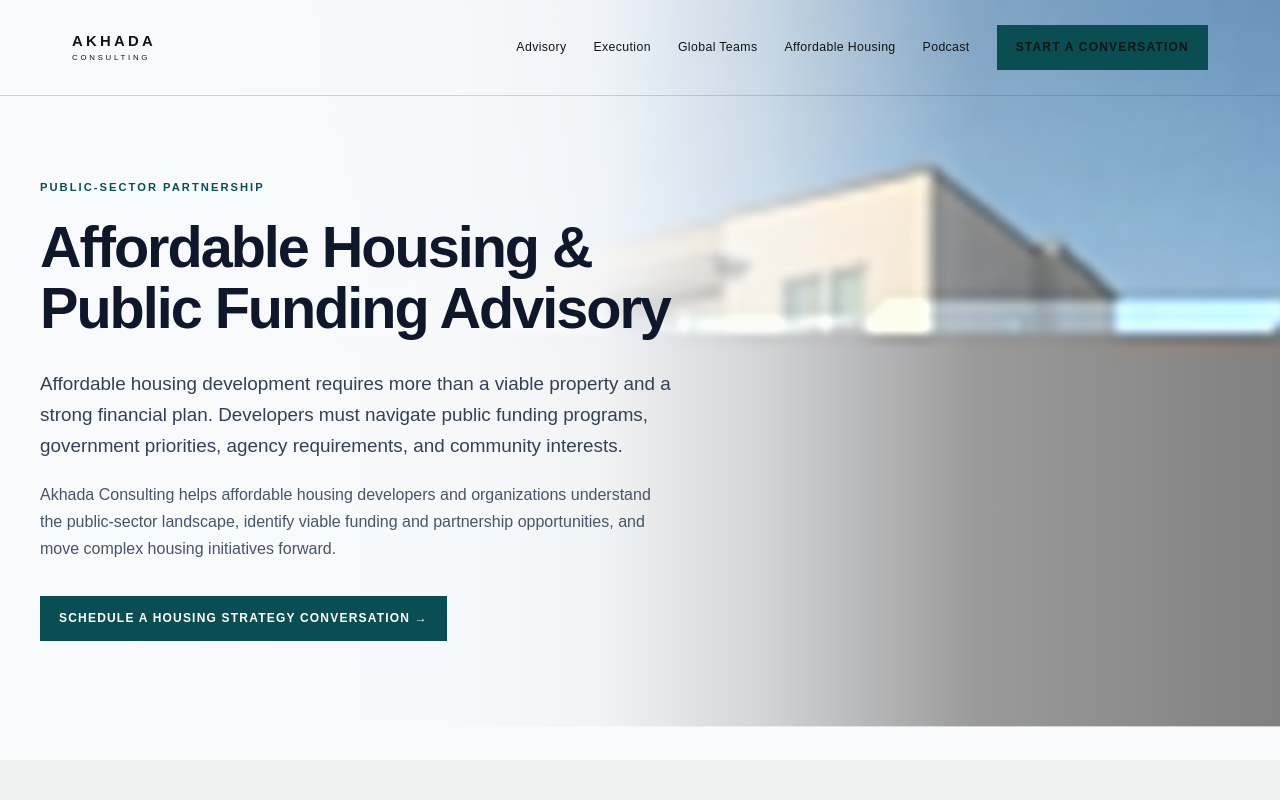
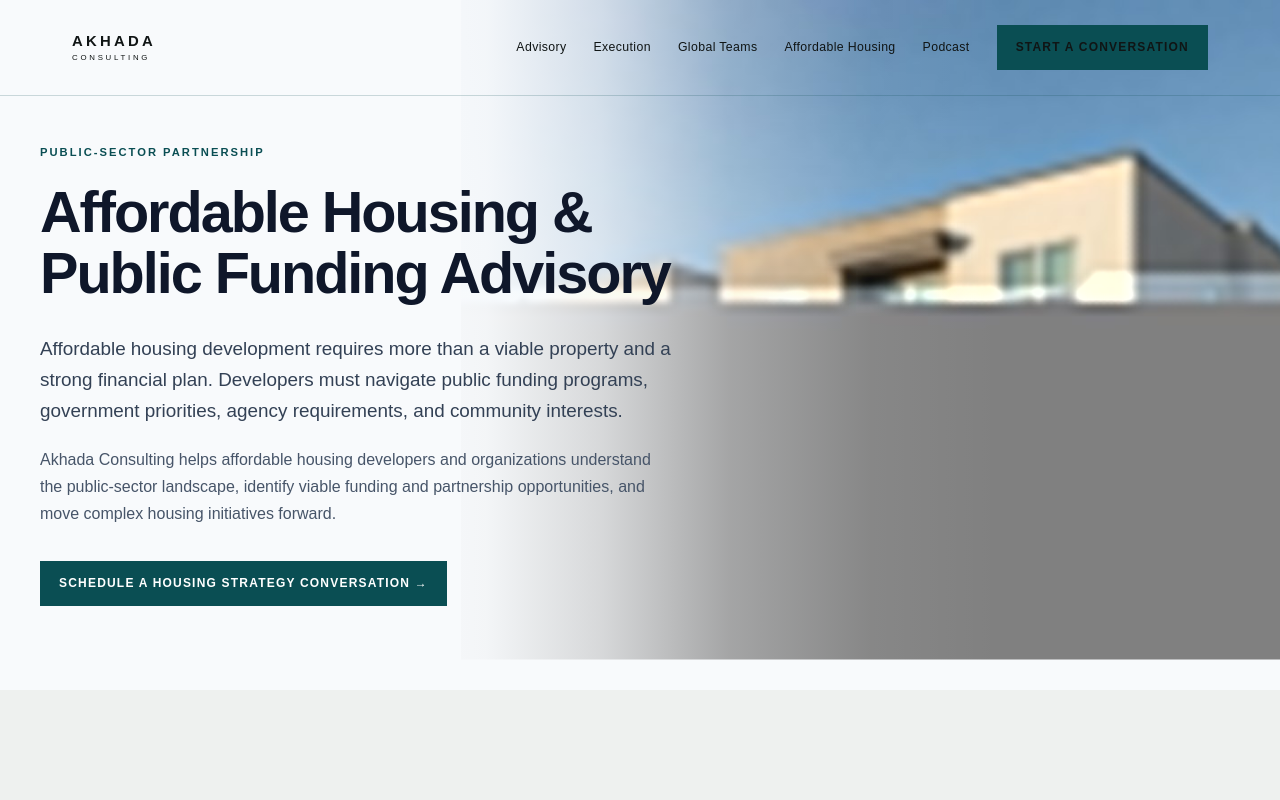
Before and after one commit to sasmithconsult/akhadaconsulting.com, a Next.js app: page /affordable-housing-advisory in a window 1280 px wide. Shown: the top 800 px of the page. Built offline with nearby package versions, Linux system fonts and the light colour scheme.

Commit message:
Preserve housing image proportions on wide screens

```diff
--- a/app/visual-fixes.css
+++ b/app/visual-fixes.css
@@ -17,19 +17,22 @@
 /* Affordable housing hero: intentionally mirrors the proven light-page concept. */
 .housing-hero {
   position: relative;
-  min-height: 760px;
+  min-height: 690px;
   display: flex;
   align-items: center;
   overflow: hidden;
   color: #0f172a;
   background: #f8fafc;
-  padding: 130px max(32px, calc((100vw - var(--max)) / 2)) 70px;
+  padding: 125px max(32px, calc((100vw - var(--max)) / 2)) 65px;
 }
 
 .housing-hero-image {
   position: absolute;
-  inset: 0;
-  width: 100%;
+  top: 0;
+  right: 0;
+  bottom: 0;
+  left: 36%;
+  width: 64%;
   height: 100%;
   object-fit: cover;
   object-position: center center;
@@ -43,11 +46,12 @@
   background: linear-gradient(
     90deg,
     rgba(248, 250, 252, 1) 0%,
-    rgba(248, 250, 252, 0.99) 35%,
-    rgba(248, 250, 252, 0.94) 47%,
-    rgba(248, 250, 252, 0.68) 60%,
-    rgba(248, 250, 252, 0.22) 76%,
-    rgba(248, 250, 252, 0) 100%
+    rgba(248, 250, 252, 1) 31%,
+    rgba(248, 250, 252, 0.96) 38%,
+    rgba(248, 250, 252, 0.72) 47%,
+    rgba(248, 250, 252, 0.30) 57%,
+    rgba(248, 250, 252, 0.06) 68%,
+    rgba(248, 250, 252, 0) 78%
   );
 }
 
@@ -102,6 +106,13 @@
   outline: 1px solid rgba(255, 255, 255, 0.06);
 }
 
+@media (max-width: 1000px) {
+  .housing-hero-image {
+    left: 30%;
+    width: 70%;
+  }
+}
+
 @media (max-width: 800px) {
   .housing-hero {
     min-height: auto;
@@ -110,6 +121,9 @@
   }
 
   .housing-hero-image {
+    inset: 0;
+    width: 100%;
+    height: 100%;
     object-position: 64% center;
   }
 
```
